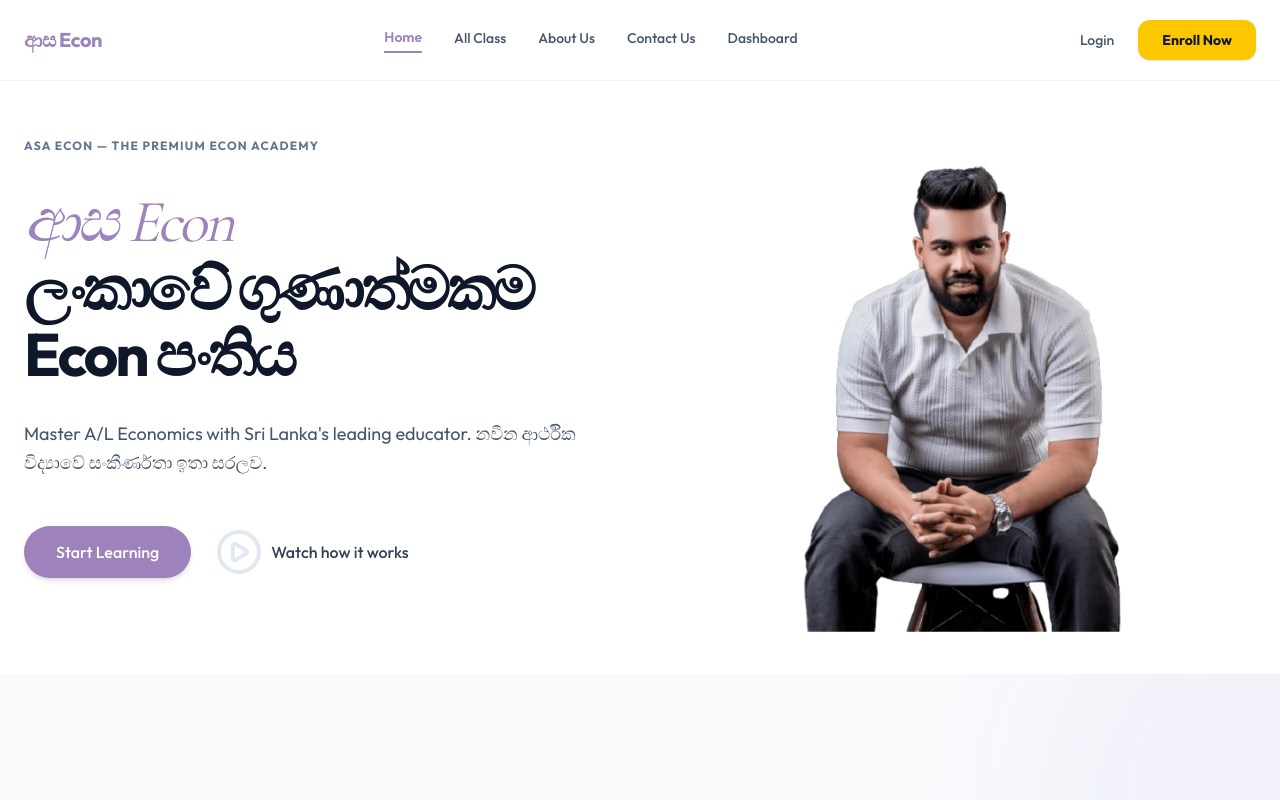
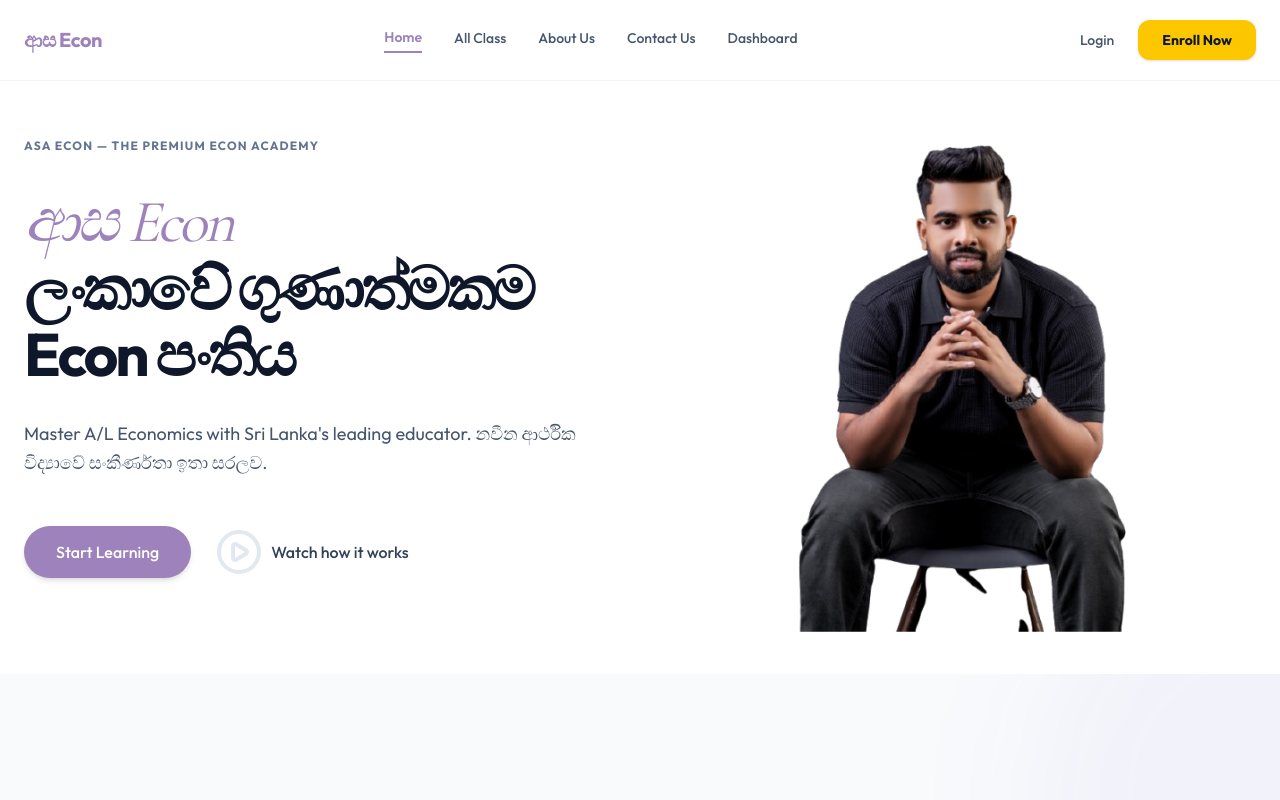
Before and after one commit to NipunHemal/ASAECON-LANDINGPAGE, a Next.js app: page / in a window 1280 px wide. Shown: the top 800 px of the page. Built offline with nearby package versions, Linux system fonts and the light colour scheme.

Commit message:
feat: update hero image to new version for enhanced visual appeal

```diff
--- a/src/components/Hero.tsx
+++ b/src/components/Hero.tsx
@@ -112,7 +112,7 @@ export default function Hero() {
             <div className="absolute inset-0 bg-gradient-to-tr from-slate-50 to-primary/5 rounded-full blur-3xl -z-10 transform scale-90"></div>
 
             <Image
-              src="/teacher/teacher-hero.png"
+              src="/teacher/teacher-hero-2.png"
               alt="Student learning"
               fill
               className="object-contain z-10 scale-125"
```
Also changed, not shown: public/teacher/teacher-hero-2.png (added).
